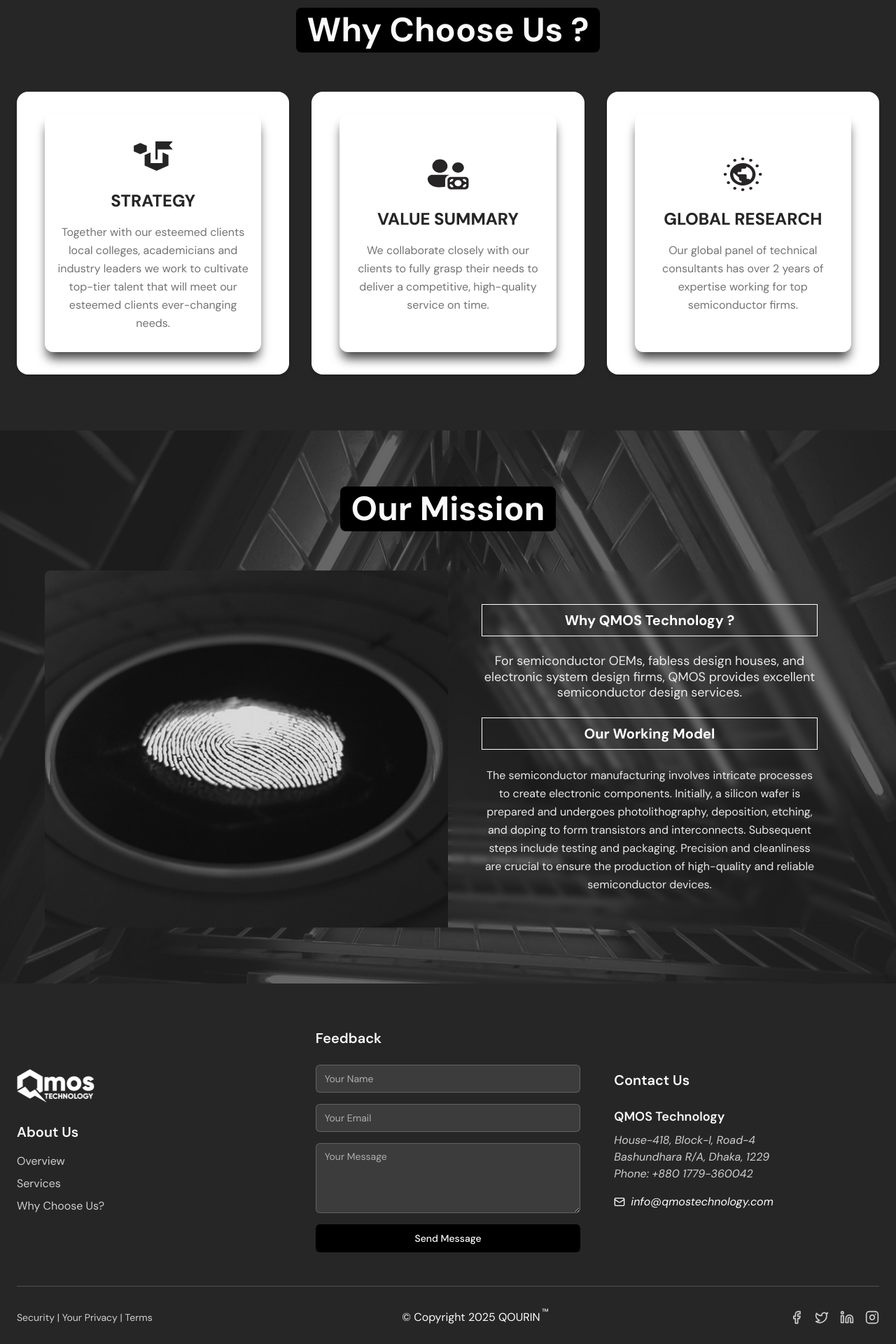
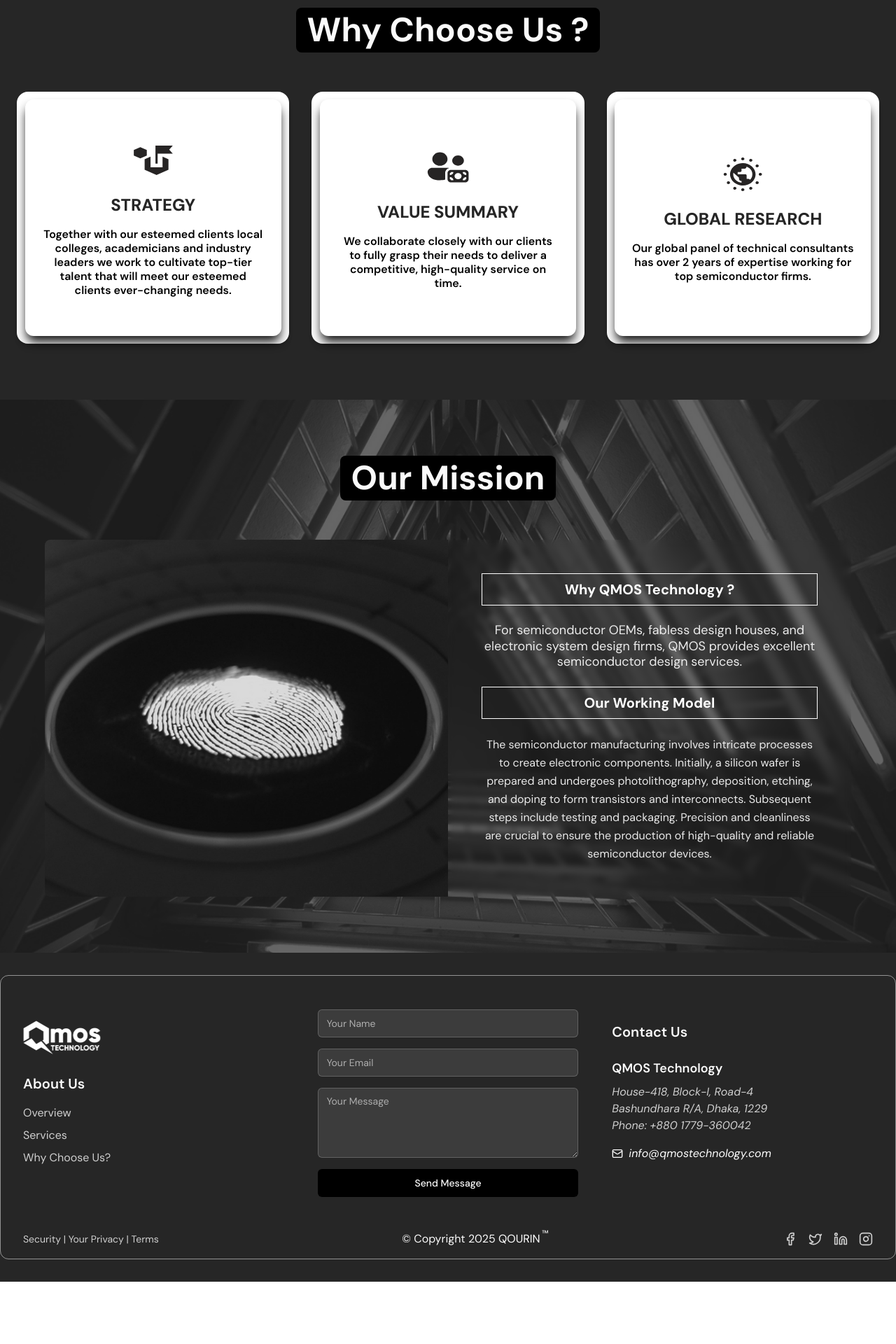
Before and after one commit to Kallolx/qmos-tech, a React (Vite) app: page / in a window 1280 px wide. Shown: the part 2260-4180 px from the top of the page at 70% size. After the commit the page ends 4091 px from the top, so only its background shows below. Built offline with nearby package versions, Linux system fonts and the light colour scheme.

Commit message:
Refactor Footer and WhyChooseUs components for improved layout and styling

```diff
--- a/src/components/Footer.tsx
+++ b/src/components/Footer.tsx
@@ -34,10 +34,11 @@
   return (
     <footer
       id="contacts"
-      className="bg-qmos-primary text-qmos-light pt-16 pb-8"
+      className="bg-qmos-primary text-qmos-light pt-8 pb-8"
       role="contentinfo"
     >
-      <div className="container mx-auto px-6">
+
+        <div className="container mx-auto p-4 px-8 border border-white/50 rounded-xl">
           {/* Main Footer Content */}
           <div className="grid grid-cols-1 md:grid-cols-3 gap-12 mb-12 items-center text-center md:text-left">
             {/* Company Logo & About Us */}
@@ -78,9 +79,11 @@
             </div>
 
             {/* Feedback Form */}
-          <div className="flex flex-col items-center md:items-start text-center md:text-left">
-            <h2 className="text-xl font-semibold mb-6">Feedback</h2>
-            <form onSubmit={handleSubmit} className="space-y-4 w-full max-w-md">
+            <div className="flex flex-col items-center md:items-start text-center md:text-left mt-8">
+              <form
+                onSubmit={handleSubmit}
+                className="space-y-4 w-full max-w-md"
+              >
                 <Input
                   placeholder="Your Name"
                   name="name"
@@ -120,7 +123,9 @@
               <h2 className="text-xl font-semibold mb-6">Contact Us</h2>
               <div className="space-y-4">
                 <div>
-                <h4 className="font-semibold text-lg mb-2">QMOS Technology</h4>
+                  <h4 className="font-semibold text-lg mb-2">
+                    QMOS Technology
+                  </h4>
                   <div className="text-qmos-light/80 space-y-2">
                     <address>
                       <p>House-418, Block-I, Road-4</p>
@@ -143,8 +148,8 @@
           </div>
 
           {/* Bottom Footer */}
-        <div className="border-t border-qmos-light/20 pt-8">
-          <div className="flex flex-col-3 md:flex-row justify-between items-center gap-4">
+          <div>
+            <div className="flex flex-col md:flex-row justify-between items-center gap-4">
               <div className="flex flex-col md:flex-row gap-4 md:gap-8 text-sm text-qmos-light/80">
                 <a
                   href="#terms"
--- a/src/components/WhyChooseUs.tsx
+++ b/src/components/WhyChooseUs.tsx
@@ -44,9 +44,9 @@
           {features.map((feature, index) => (
             <div
               key={index}
-              className="md:bg-white p-8 rounded-2xl shadow-card transition-all duration-300 text-center relative"
+              className="md:bg-white p-0 rounded-2xl shadow-card transition-all duration-300 text-center relative h-[360px] flex items-center justify-center"
             >
-              <div className="bg-white rounded-xl shadow-[0_12px_15px_-3px_rgba(0,0,0,0.75)] p-4 relative z-10 mx-2 flex flex-col items-center justify-center min-h-[340px] transition-all duration-300 hover:scale-95 cursor-pointer">
+              <div className="bg-white rounded-xl shadow-[0_10px_15px_-2px_rgba(0,0,0,0.95)] p-6 relative z-10 flex flex-col items-center justify-center w-[94%] h-[94%] mx-auto transition-all duration-300 hover:scale-95 cursor-pointer">
                 <div className="flex items-center justify-center mx-auto mb-4">
                   <img
                     src={feature.icon}
@@ -57,7 +57,7 @@
                 <h3 className="text-2xl font-extrabold text-qmos-primary mb-4 text-center">
                   {feature.title}
                 </h3>
-                <p className="text-muted-foreground leading-relaxed text-center">
+                <p className="text-black font-semibold leading-tight text-center">
                   {feature.description}
                 </p>
               </div>
```
Lines whose indentation alone changed are shown as unchanged.
